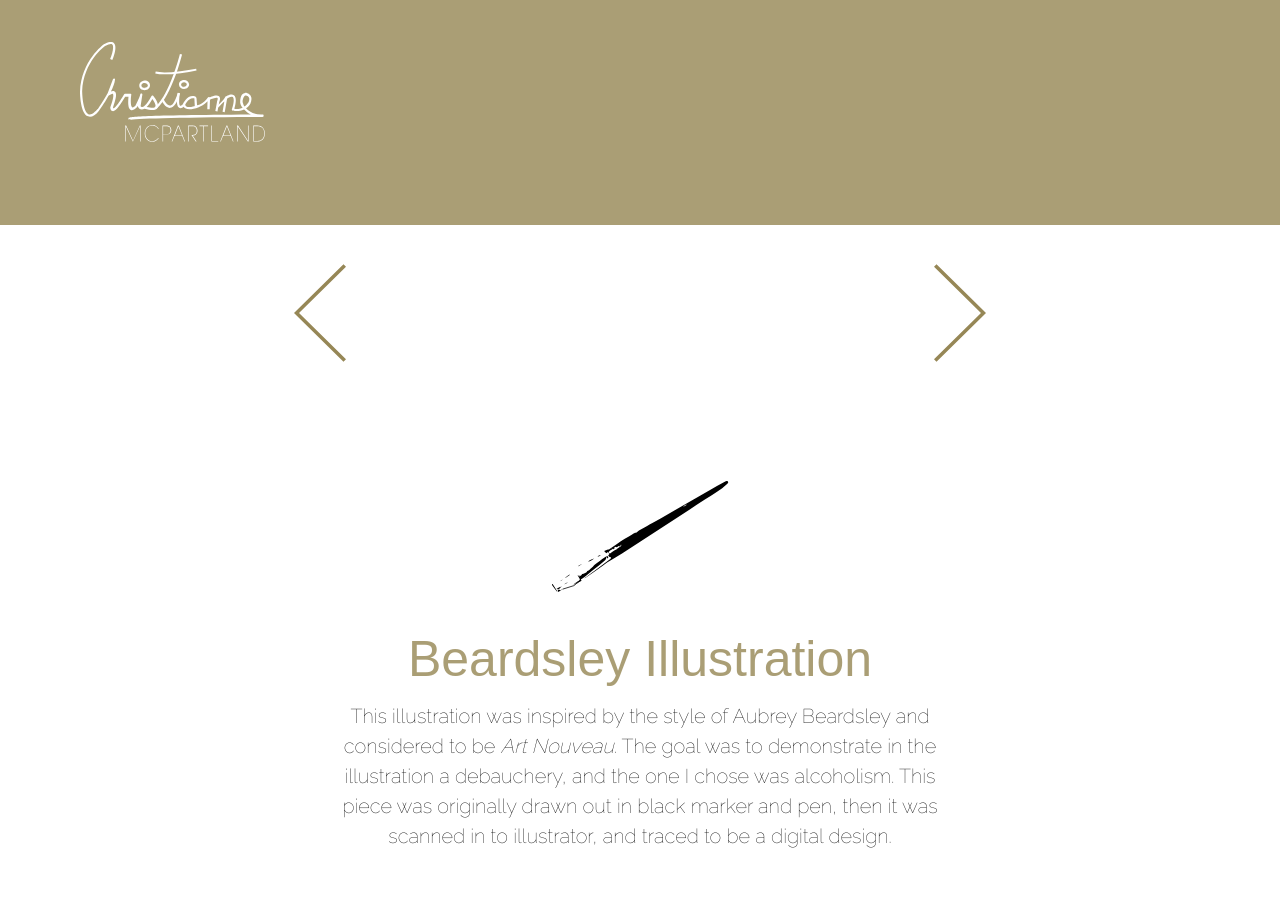
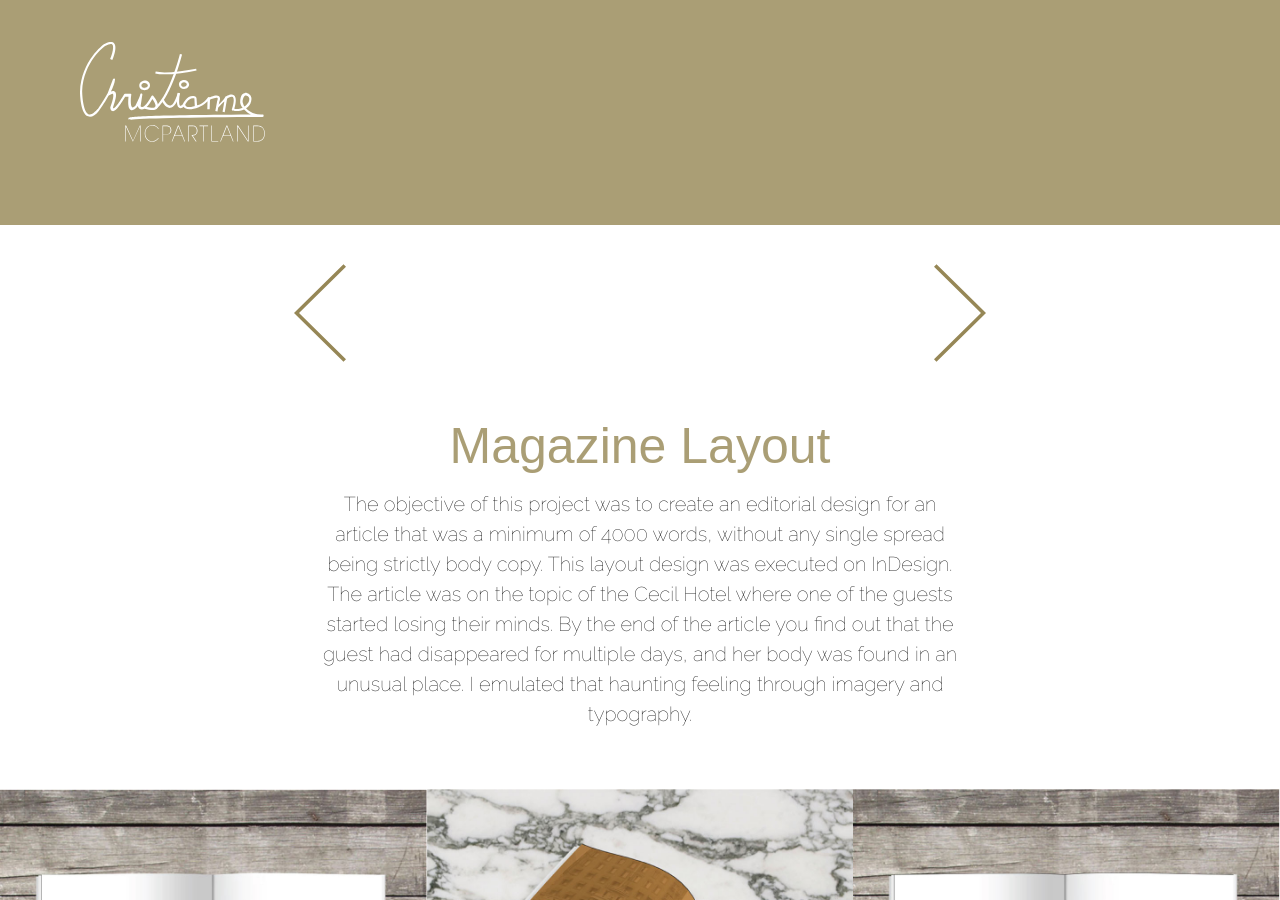
Before and after one commit to christianne-mcpartland/portfolio, a Jekyll site: the page built from piece_six.html, in a window 1280 px wide and 900 px high. Built offline with Jekyll 4.4.1, drawn with Linux system fonts in a browser that asks for light colours.

Commit message:
arrow linking

```diff
--- a/piece_six.html
+++ b/piece_six.html
@@ -3,13 +3,11 @@
 ---
 
 <a href="{{site.baseurl}}/piece_three"><img class="arrows" src="{{site.baseurl}}/images/back-arrow-01.svg"></a>
-<a href="{{site.baseurl}}/piece_six"><img class="arrows" src="{{site.baseurl}}/images/forward-arrow-02.svg"></a>
+<a href="{{site.baseurl}}/piece_four"><img class="arrows" src="{{site.baseurl}}/images/forward-arrow-02.svg"></a>
 
-<img class="oatlogo" src="{{site.baseurl}}/images/paintbrush.svg">
+<h1>Magazine Layout</h1>
 
-<h1>Beardsley Illustration</h1>
-
-<p>This illustration was inspired by the style of Aubrey Beardsley and considered to be <em>Art Nouveau</em>. The goal was to demonstrate in the illustration a debauchery, and the one I chose was alcoholism. This piece was originally drawn out in black marker and pen, then it was scanned in to illustrator, and traced to be a digital design. </p>
+<p>The objective of this project was to create an editorial design for an article that was a minimum of 4000 words, without any single spread being strictly body copy. This layout design was executed on InDesign. The article was on the topic of the Cecil Hotel where one of the guests started losing their minds. By the end of the article you find out that the guest had disappeared for multiple days, and her body was found in an unusual place.  I emulated that haunting feeling through imagery and typography. </p>
 
 <img class="portimg" src="{{site.baseurl}}/images/page-layout-mag-one.jpg" alt="wild oat branding photo">
 
```
